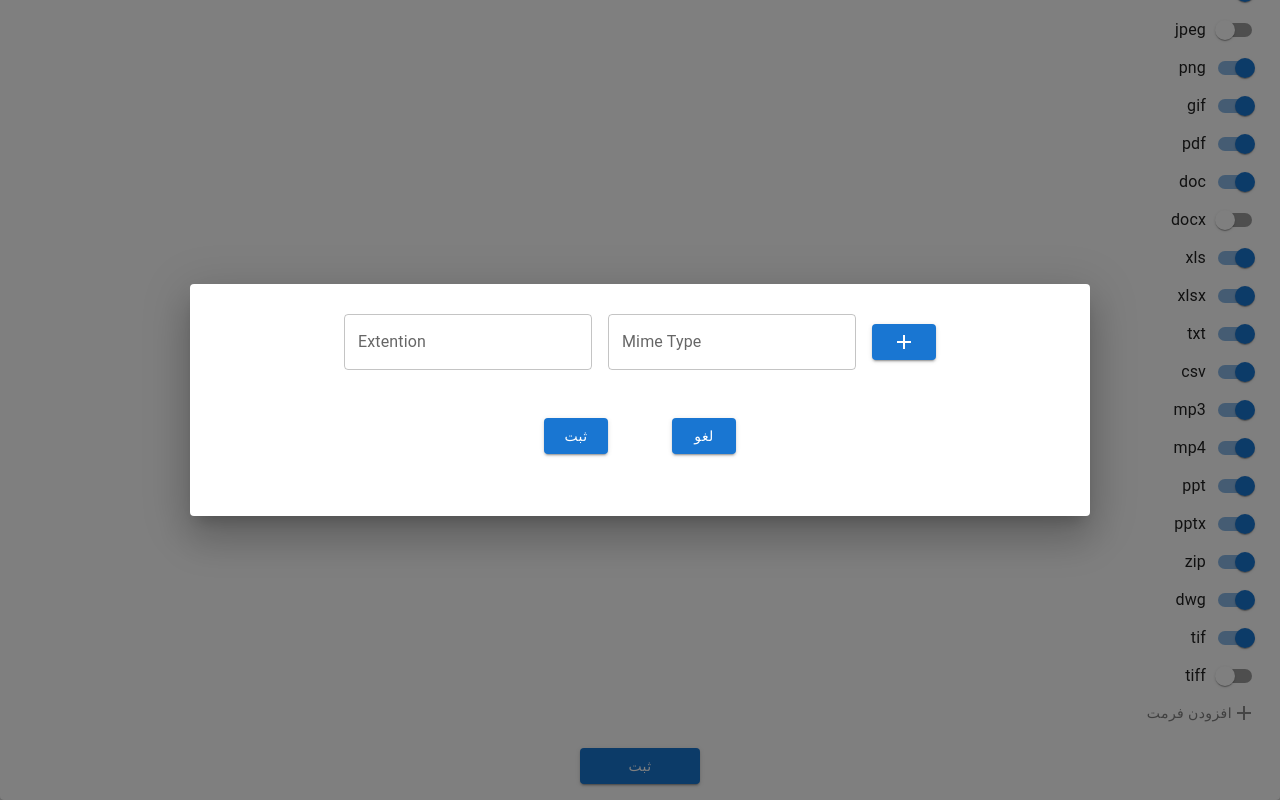
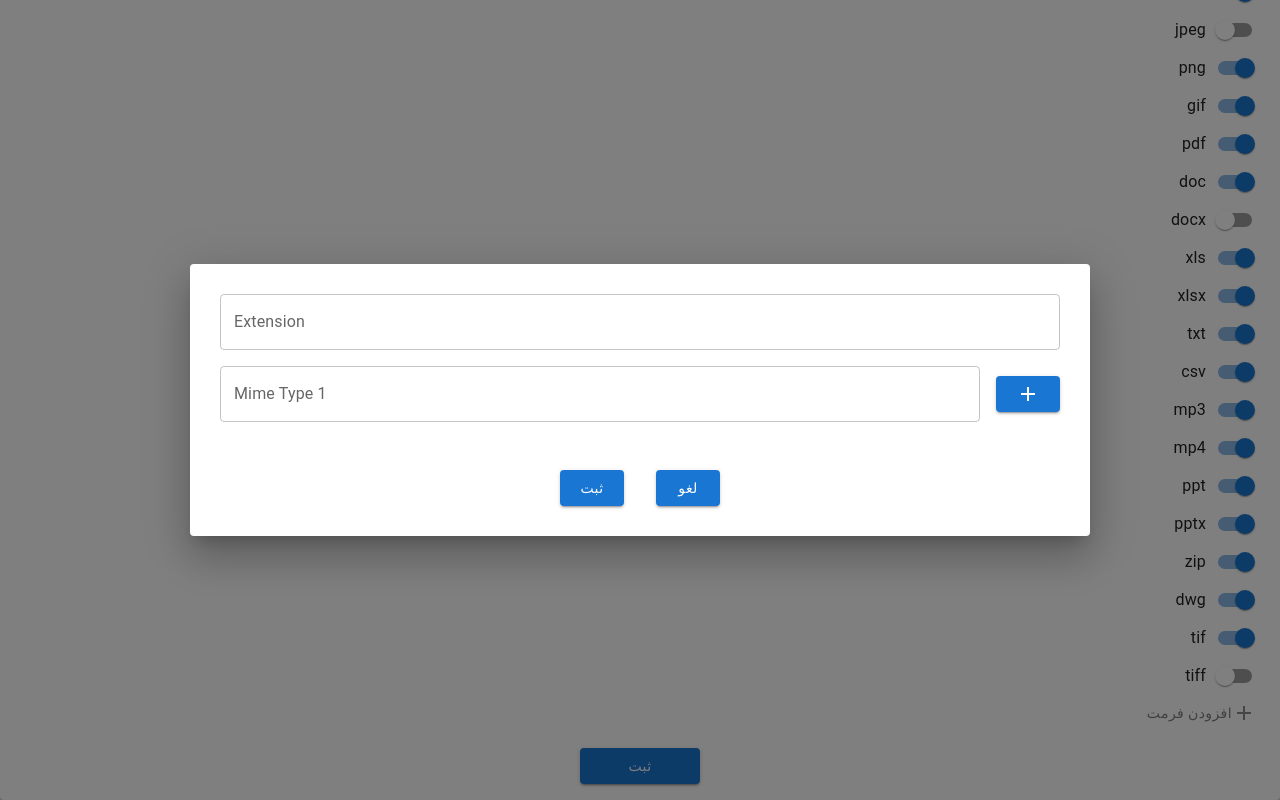
Before and after one commit to yazdanafra2/irisa, a React (Vite) app: page / in a window 1280 px wide. Both pictures are taken after a click on the button "افزودن فرمت". Shown: the part 123-923 px from the top of the page. Built offline with nearby package versions, Linux system fonts and the light colour scheme.

Commit message:
mimetype okay

```diff
--- a/src/components/testMenu.jsx
+++ b/src/components/testMenu.jsx
@@ -5,23 +5,30 @@ import { useState } from "react";
 
 // eslint-disable-next-line react/prop-types
 function AddDynamicInputFields({ handleSubmit, handleClose }) {
-  const [inputs, setInputs] = useState([{ extention: "", mimeType: "" }]);
+  const [inputs, setInputs] = useState({ extention: "", mimeTypes: [""] });
 
-  const handleAddInput = () => {
-    setInputs([...inputs, { extention: "", mimeType: "" }]);
+  const handleAddMimeType = () => {
+    setInputs({
+      ...inputs,
+      mimeTypes: [...inputs.mimeTypes, ""],
+    });
   };
 
   const handleChange = (event, index) => {
     let { name, value } = event.target;
-    let onChangeValue = [...inputs];
-    onChangeValue[index][name] = value;
-    setInputs(onChangeValue);
+    if (name === "extention") {
+      setInputs({ ...inputs, extention: value });
+    } else {
+      let newMimeTypes = [...inputs.mimeTypes];
+      newMimeTypes[index] = value;
+      setInputs({ ...inputs, mimeTypes: newMimeTypes });
+    }
   };
 
-  const handleDeleteInput = (index) => {
-    const newArray = [...inputs];
-    newArray.splice(index, 1);
-    setInputs(newArray);
+  const handleDeleteMimeType = (index) => {
+    let newMimeTypes = [...inputs.mimeTypes];
+    newMimeTypes.splice(index, 1);
+    setInputs({ ...inputs, mimeTypes: newMimeTypes });
   };
 
   return (
@@ -31,58 +38,48 @@ function AddDynamicInputFields({ handleSubmit, handleClose }) {
         direction="column"
         alignItems="center"
         justifyContent="center"
-        sx={{ gap: "16px", justifyContent: "center", p: "30px" }}
+        sx={{ gap: "16px", p: "30px" }}
       >
-        {inputs.map((item, index) => (
+        <Grid item sx={{ width: "100%", maxWidth: "500px" }}>
+          <TextField
+            fullWidth
+            name="extention"
+            label="Extension"
+            variant="outlined"
+            value={inputs.extention}
+            onChange={(event) => handleChange(event)}
+          />
+        </Grid>
+
+        {inputs.mimeTypes.map((mimeType, index) => (
           <Grid
             container
             item
             key={index}
-            justifyContent="center"
-            sx={{
-              display: "flex",
-              alignItems: "center",
-              gap: "1rem",
-            }}
+            alignItems="center"
+            sx={{ gap: "16px", width: "100%", maxWidth: "500px" }}
           >
-            <Grid
-              item
-              sx={{ display: "flex", flexDirection: "row", gap: "16px" }}
-            >
+            <Grid item sx={{ flexGrow: 1 }}>
               <TextField
-                name="extention"
-                label="Extention"
+                fullWidth
+                name="mimeType"
+                label={`Mime Type ${index + 1}`}
                 variant="outlined"
-                value={item.extention}
-                onChange={(event) => handleChange(event, index)}
-              />
-              <TextField
-                name="mimeType"
-                label="Mime Type"
-                variant="outlined"
-                value={item.mimeType}
+                value={mimeType}
                 onChange={(event) => handleChange(event, index)}
               />
             </Grid>
 
-            <Grid
-              item
-              sx={{
-                display: "flex",
-                flexDirection: "row",
-                gap: "0.5rem",
-                justifyContent: "flex-end",
-              }}
-            >
-              {index === inputs.length - 1 && (
-                <Button onClick={() => handleAddInput()} variant="contained">
+            <Grid item sx={{ display: "flex", gap: "0.5rem" }}>
+              {index === inputs.mimeTypes.length - 1 && (
+                <Button onClick={handleAddMimeType} variant="contained">
                   <AddIcon />
                 </Button>
               )}
-              {inputs.length > 1 && (
+              {inputs.mimeTypes.length > 1 && (
                 <Button
                   variant="outlined"
-                  onClick={() => handleDeleteInput(index)}
+                  onClick={() => handleDeleteMimeType(index)}
                 >
                   <DeleteIcon />
                 </Button>
@@ -91,23 +88,18 @@ function AddDynamicInputFields({ handleSubmit, handleClose }) {
           </Grid>
         ))}
 
-        {/* <div className="body"> {JSON.stringify(inputs)} </div> */}
-        <div>
-          <Button
-            variant="contained"
-            sx={{ margin: "2rem" }}
-            onClick={() => handleSubmit(inputs)}
-          >
+        <Grid
+          container
+          justifyContent="center"
+          sx={{ mt: "2rem", gap: "2rem" }}
+        >
+          <Button variant="contained" onClick={() => handleSubmit(inputs)}>
             ثبت
           </Button>
-          <Button
-            variant="contained"
-            sx={{ margin: "2rem" }}
-            onClick={handleClose}
-          >
+          <Button variant="contained" onClick={handleClose}>
             لغو
           </Button>
-        </div>
+        </Grid>
       </Grid>
     </form>
   );
```
